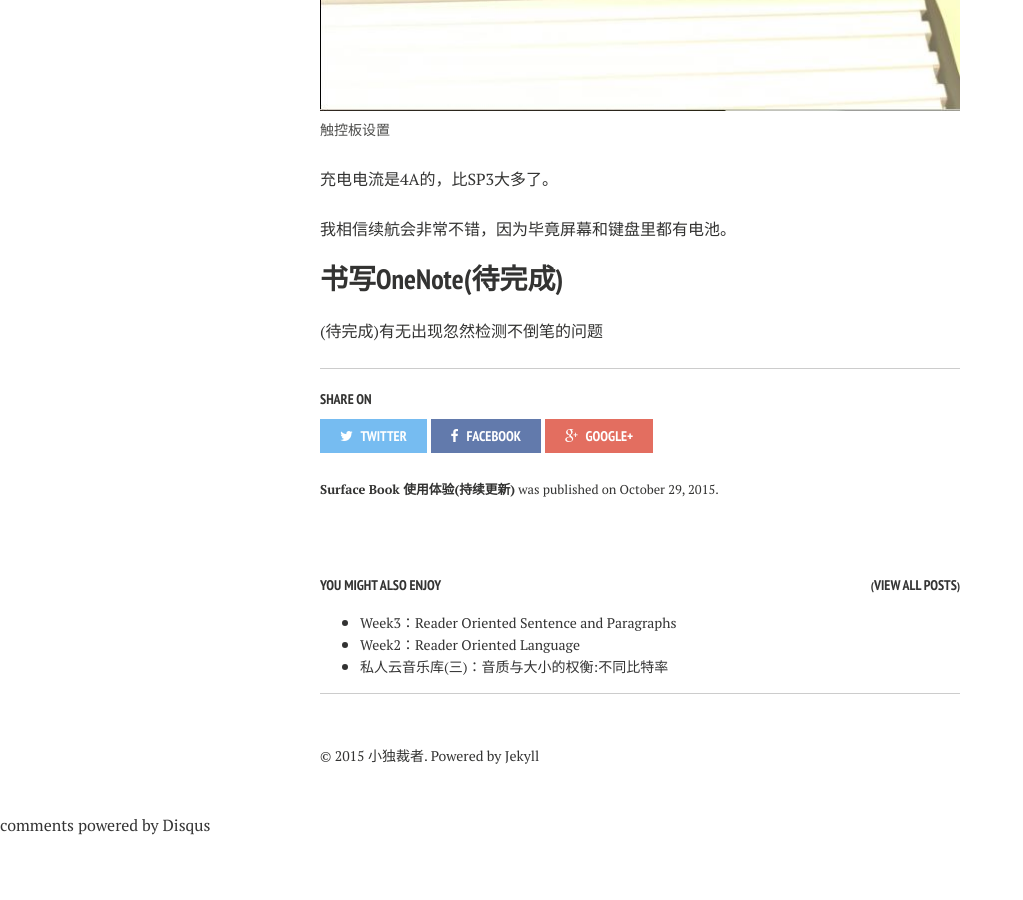
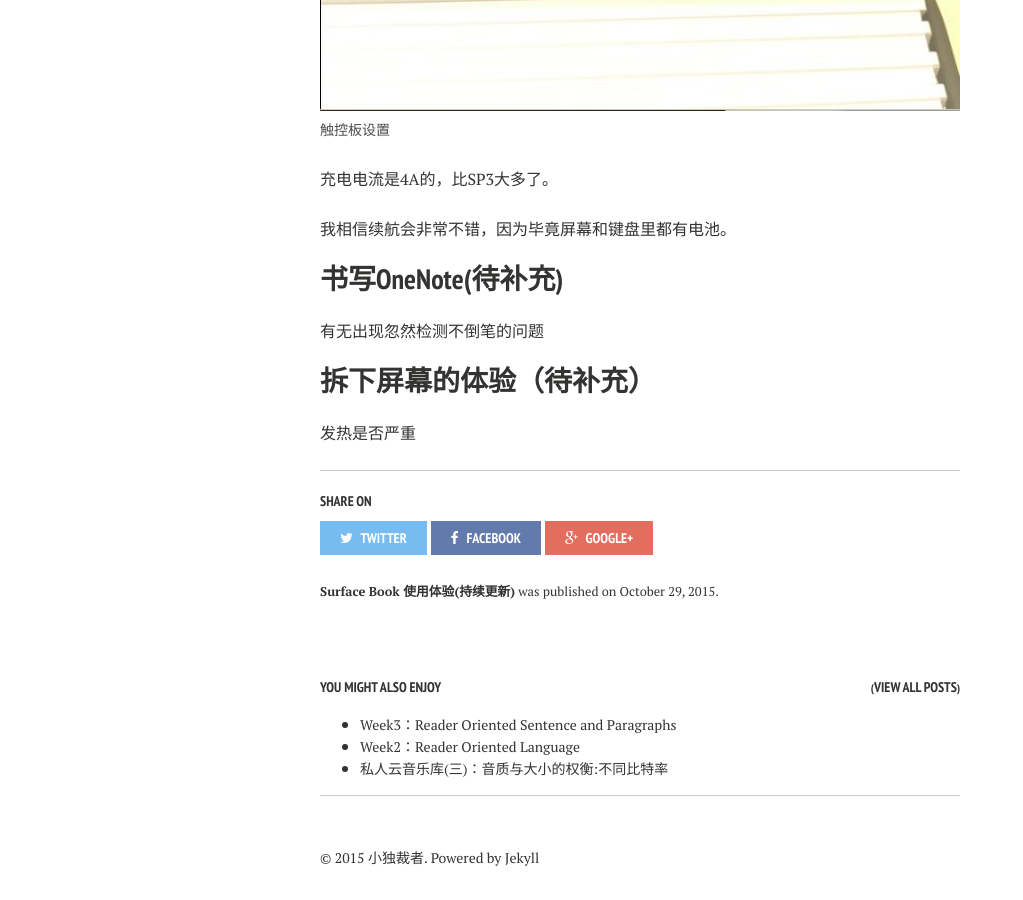
Before and after one commit to yinping4256/old.yinping4256.github.io, a Jekyll site: the page built from _posts/cn/2015-10-29-surface-book-review.markdown, in a window 1280 px wide and 900 px high, scrolled down 8594 px. Shown: the whole window, without its empty margins (0-1023 px from the left). Built offline with Jekyll 4.4.1, drawn with Linux system fonts in a browser that asks for light colours; nearby versions of some CDN libraries; comment, search, counter and statistics services are not loaded; before the commit the page ends 9430 px from its top, so only the background shows below that.

Commit message:
changed posts

```diff
--- a/_posts/cn/2015-10-29-surface-book-review.markdown
+++ b/_posts/cn/2015-10-29-surface-book-review.markdown
@@ -139,6 +139,10 @@
 
 我相信续航会非常不错，因为毕竟屏幕和键盘里都有电池。
 
-## 书写OneNote(待完成)
+## 书写OneNote(待补充)
 
-(待完成)有无出现忽然检测不倒笔的问题
+有无出现忽然检测不倒笔的问题
+
+## 拆下屏幕的体验（待补充）
+
+发热是否严重
```
